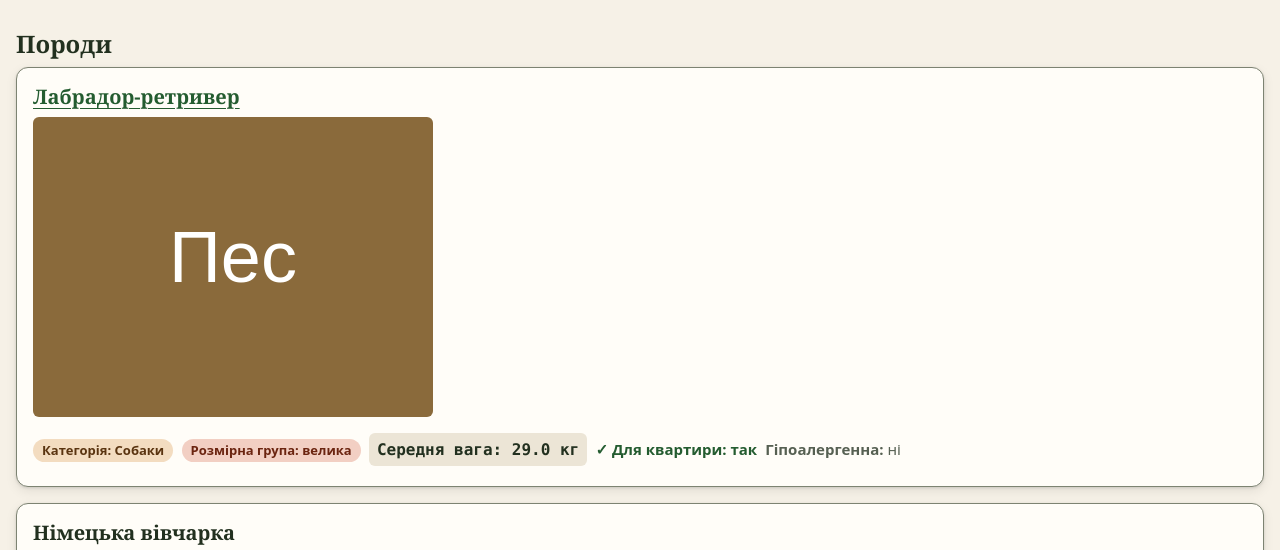
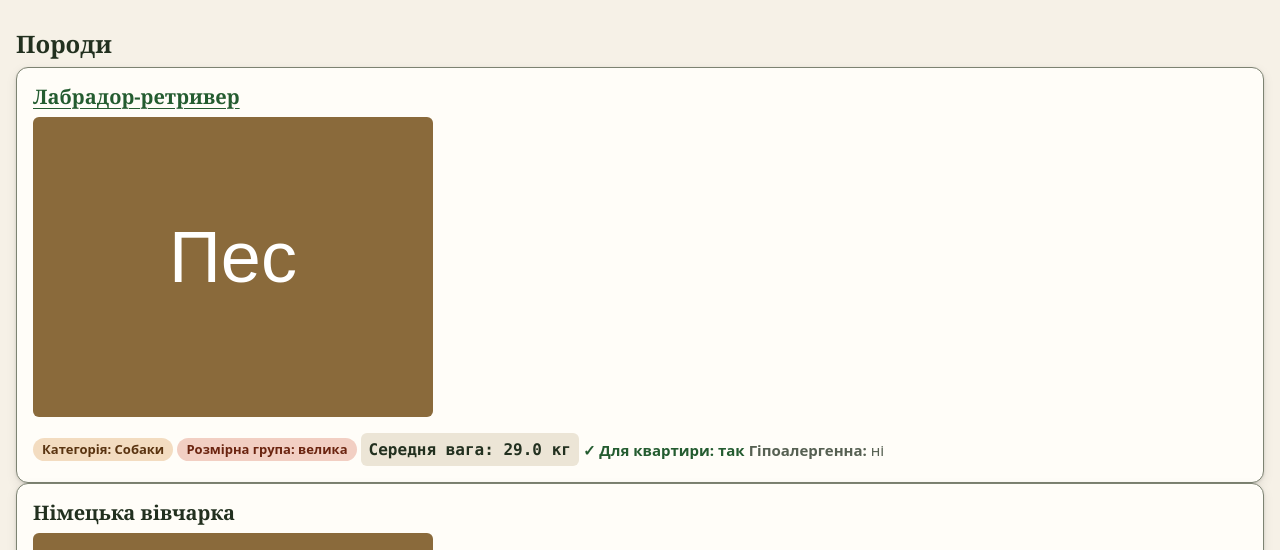
Before and after one commit to 0953448165a/web5, a plain HTML site: page index.html in a window 1280 px wide. Shown: the part 212-762 px from the top of the page. Drawn offline with nearby package versions, Linux system fonts and the light colour scheme; files that its build step writes are made by us from their sources.

Commit message:
Flexbox: картка-стовпчик

```diff
--- a/scss/components/_card.scss
+++ b/scss/components/_card.scss
@@ -1,7 +1,9 @@
 // ---------- Картка каталогу ----------
 @layer components {
   .card {
-    margin-block-end: var(--space-m);
+    display: flex;
+    flex-direction: column;
+    margin: 0;
     padding: var(--space-m);
     background-color: var(--color-surface);
     border: 1px solid var(--color-border);
@@ -26,15 +28,16 @@
     font-size: 1.25rem;
   }
 
+  // Нижня частина картки притиснута донизу: auto-відступ на головній осі
   .card__facts {
+    display: flex;
+    flex-wrap: wrap;
+    align-items: center;
+    gap: var(--space-xs);
     margin: 0;
+    margin-block-start: auto;
     padding: 0;
     list-style: none;
-
-    li {
-      margin-inline-end: var(--space-xs);
-      margin-block-end: var(--space-xs);
-    }
   }
   .card__weight {
     display: inline-block;
```
